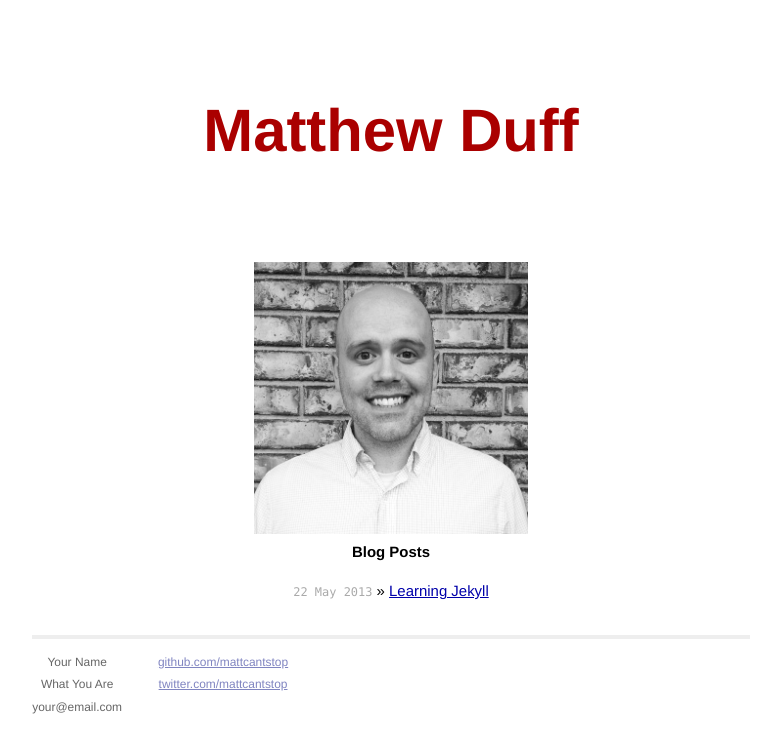
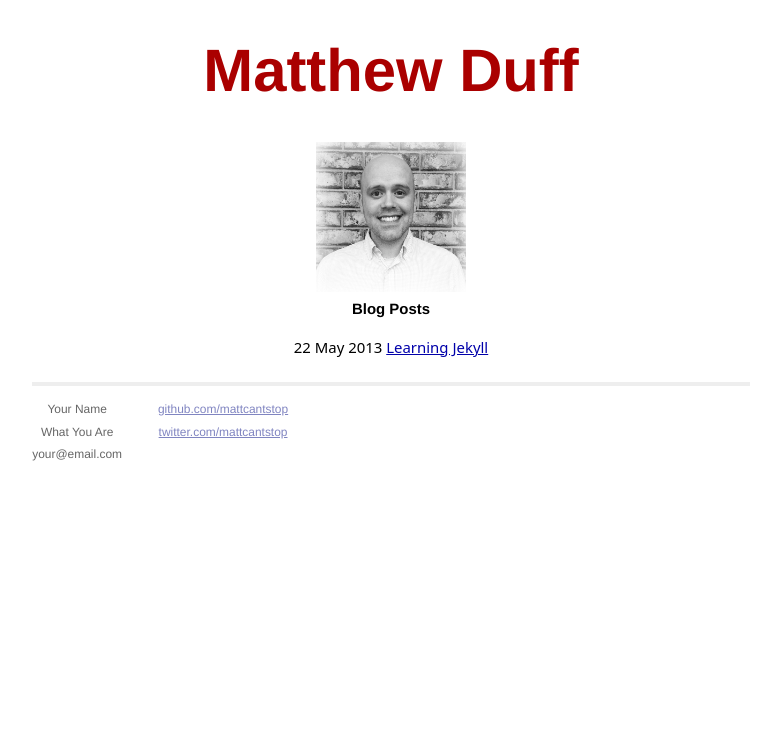
Before and after one commit to Hunta01/mattcantstop.github.io, a Jekyll site: the page built from index.html, in a window 1280 px wide. Shown: the top 753 px of the page, without its empty margins (249-1030 px from the left). Built offline with Jekyll 4.4.1, drawn with Linux system fonts in a browser that asks for light colours.

Commit message:
tried something different with the image

```diff
--- a/_layouts/default.html
+++ b/_layouts/default.html
@@ -26,7 +26,7 @@
                 src='matt_bricks.png'
                 alt="stackin paper"
                 class='me'
-                height='272.67'>
+                height='175'>
 
                 {{ content }}
 
--- a/css/main.css
+++ b/css/main.css
@@ -40,18 +40,21 @@ table {
 /*
 /*****************************************************************************/
 ul.posts {
+  font-family: 'Noto Sans', sans-serif;
   list-style-type: none;
-  margin-bottom: 2em;
+  padding-left: 0;
+  width: 100%;
 }
 
 ul.posts li {
-  line-height: 1.75em;
+  width: 100%;
+  margin: 5px 0;
 }
 
 ul.posts span {
-  color: #aaa;
-  font-family: Monaco, "Courier New", monospace;
-  font-size: 80%;
+  font-family: 'Noto Sans', sans-serif;
+  list-style-type: none;
+  padding-left: 0;
 }
 
 /*****************************************************************************/
@@ -78,7 +81,7 @@ ul.posts span {
   font-size: 4em;
   text-align: center;
   display: inline-block;
-  margin: 2em 0;
+  margin: 1em 0;
 }
 
 .site .header h1.title a {
@@ -92,6 +95,11 @@ ul.posts span {
 .site .header a.extra {
   color: #aaa;
   margin-left: 1em;
+}
+
+.site img {
+  height: 150px;
+  display: inline-block;
 }
 
 .site .header a.extra:hover {
@@ -166,3 +174,10 @@ ul.posts span {
 #post pre.terminal code {
   background-color: #333;
 }
+
+
+.time {
+  float: right;
+  font-family: 'Roboto Slab', serif;
+  font-weight: 300;
+}
--- a/index.html
+++ b/index.html
@@ -7,7 +7,7 @@ title: Matthew Duff
   <h1>Blog Posts</h1>
   <ul class="posts">
     {% for post in site.posts %}
-      <li><span>{{ post.date | date_to_string }}</span> &raquo; <a href="{{ post.url }}">{{ post.title }}</a></li>
+      <li><span>{{ post.date | date_to_string }}</span> <a href="{{ post.url }}">{{ post.title }}</a></li>
     {% endfor %}
   </ul>
 </div>
```
Also changed, not shown: matt_bricks.png, 1 other file.
